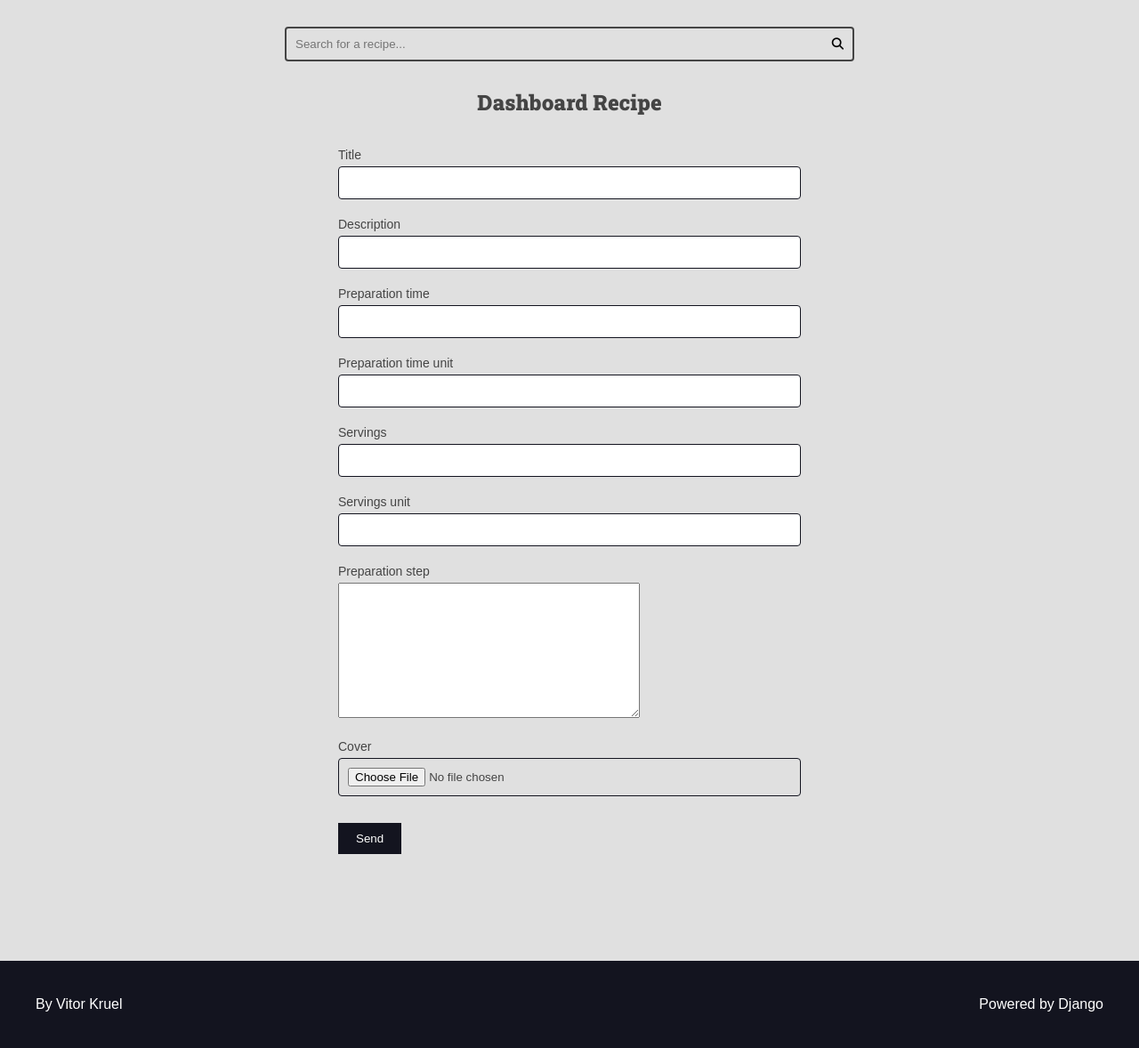
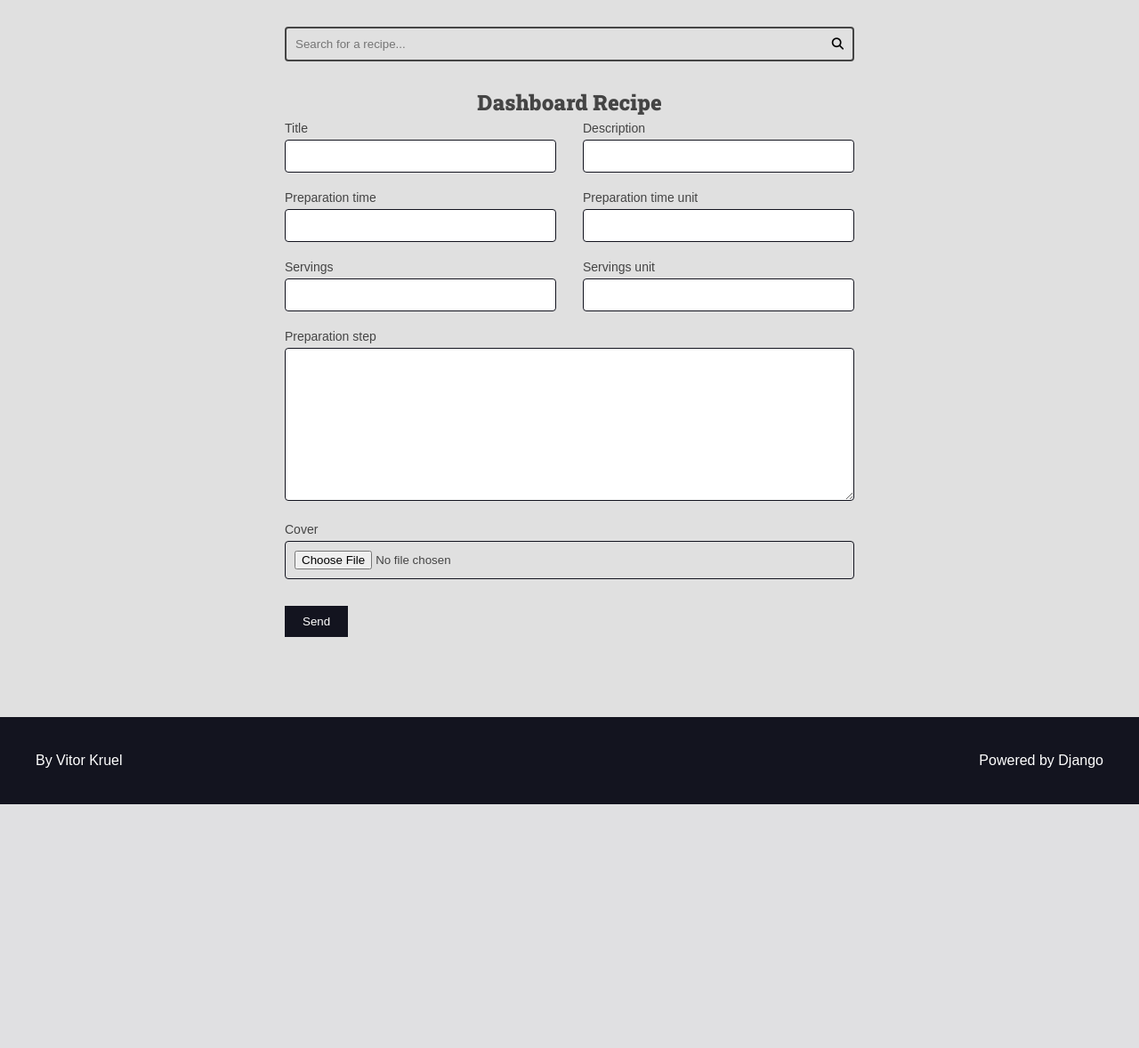
Before and after one commit to VitorKruel102/Curso-Django-Avancado, a Django app: template authors/templates/authors/pages/dashboard_recipe.html in a window 1280 px wide. Shown: the part 113-1291 px from the top of the page at 89% size. After the commit the page ends 1017 px from the top, so only its background shows below. Run offline with Django 4.2, Linux system fonts and the light colour scheme; the template is opened without the code that fills it: values that come from a table or form of the project are taken from there, others are empty.

Commit message:
ajustando a grid do formulario

```diff
--- a/authors/forms/recipe_form.py
+++ b/authors/forms/recipe_form.py
@@ -1,8 +1,16 @@
 from django import forms
 from recipes.models import Recipe
+from utils.django_forms import add_attr
 
 
 class AuthorRecipeForm(forms.ModelForm):
+
+    def __init__(self, *args, **kwargs):
+        super().__init__(*args, **kwargs)
+
+        add_attr(self.fields.get('preparation_step'), 'class', 'span-2')
+        add_attr(self.fields.get('cover'), 'class', 'span-2')
+
     class Meta:
         model = Recipe
         fields = 'title', 'description', 'preparation_time', \
--- a/authors/templates/authors/pages/dashboard_recipe.html
+++ b/authors/templates/authors/pages/dashboard_recipe.html
@@ -8,7 +8,7 @@
     {% include 'global/partials/messages.html' %}
     {% include 'authors/partials/login_message.html' %}
 
-    <div class="authors-dashboard-container">
+    <div class="left">
       {% include 'global/partials/form.html' %}
     </div>
   </div>
--- a/authors/urls.py
+++ b/authors/urls.py
@@ -1,6 +1,6 @@
 from django.urls import path
 
-from . import views
+from authors import views
 
 app_name = 'authors'
 
--- a/base_static/global/css/style.css
+++ b/base_static/global/css/style.css
@@ -343,7 +343,9 @@ h6 {
     color: var(--color-error-dark);
 }
 
-.form-content input {
+.form-content input,
+.form-content textarea,
+.form-content select {
     width: 100%;
     padding: 1rem;
     border-radius: .4rem;
@@ -365,6 +367,10 @@ h6 {
 
 .inline-form {
     display: inline;
+}
+
+.span-2 {
+    grid-column: span 2;
 }
 
 .plaintext-button {
@@ -452,6 +458,10 @@ h6 {
     text-align: center;
 }
 
+.left {
+    text-align: left;
+}
+
 .margem-x {
     margin: 0 var(--spacing-gutter-medium);
 }
--- a/base_templates/global/partials/form.html
+++ b/base_templates/global/partials/form.html
@@ -4,7 +4,7 @@
 
         <div class="form-content form-content-grid">
             {% for field in form %}
-                <div class="form-group">
+                <div class="form-group {{ field.field.widget.attrs.class }}">
                     <label for="{{ field.id_for_label }}">
                         {{ field.label }}
                     </label>
--- a/utils/django_forms.py
+++ b/utils/django_forms.py
@@ -4,6 +4,10 @@ import re
 
 def add_placeholder(field, placeholder_val):
     field.widget.attrs['placeholder'] = placeholder_val
+
+def add_attr(field, attr_name, attr_new_val):
+    existing = field.widget.attrs.get(attr_name, '')
+    field.widget.attrs[attr_name] = f'{existing} {attr_new_val}'.strip()
 
 def strong_password(password):
     regex = re.compile(r'^(?=.*?[A-Z])(?=.*?[a-z])(?=.*?[0-9]).{8,}$')
```
